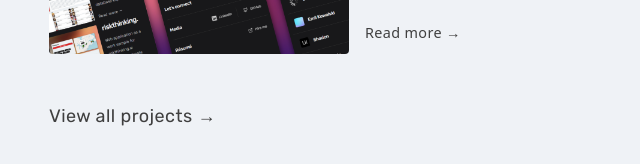
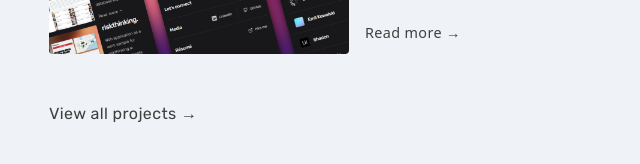
Before and after one commit to Yezo/portfolio-v2, a Next.js app: page / in a window 1280 px wide. Shown: the part 1192-1356 px from the top of the page, without its empty margins (293-933 px from the left). Built offline with nearby package versions, Linux system fonts and the light colour scheme; a web font is replaced by a local one.

Commit message:
change font size

```diff
--- a/src/app/page.tsx
+++ b/src/app/page.tsx
@@ -66,7 +66,7 @@ export default function Home() {
           caseLink="/projects/portfolio"
         />
 
-        <div className="pt-8 font-rubik text-lg tracking-wide dark:text-white">
+        <div className="pt-8 font-rubik  tracking-wide dark:text-white">
           <Link href="/projects">{"View all projects → "}</Link>
         </div>
       </div>
```
